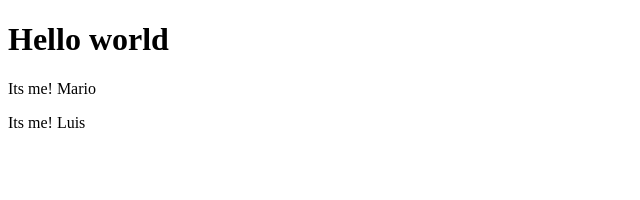
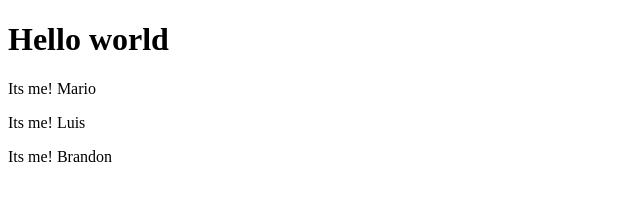
Before and after one commit to Roeilevin/git, a plain HTML site: page index.html in a window 1280 px wide. Shown: the whole page, without its empty margins (0-640 px from the left). Drawn offline with Linux system fonts and the light colour scheme.

Commit message:
<p> Its me! Brandon</p>

```diff
--- a/index.html
+++ b/index.html
@@ -11,5 +11,6 @@
         </h1>
         <p> Its me! Mario</p>
         <p> Its me! Luis</p>
+        <p> Its me! Brandon</p>
     </body>
 </html>
```
